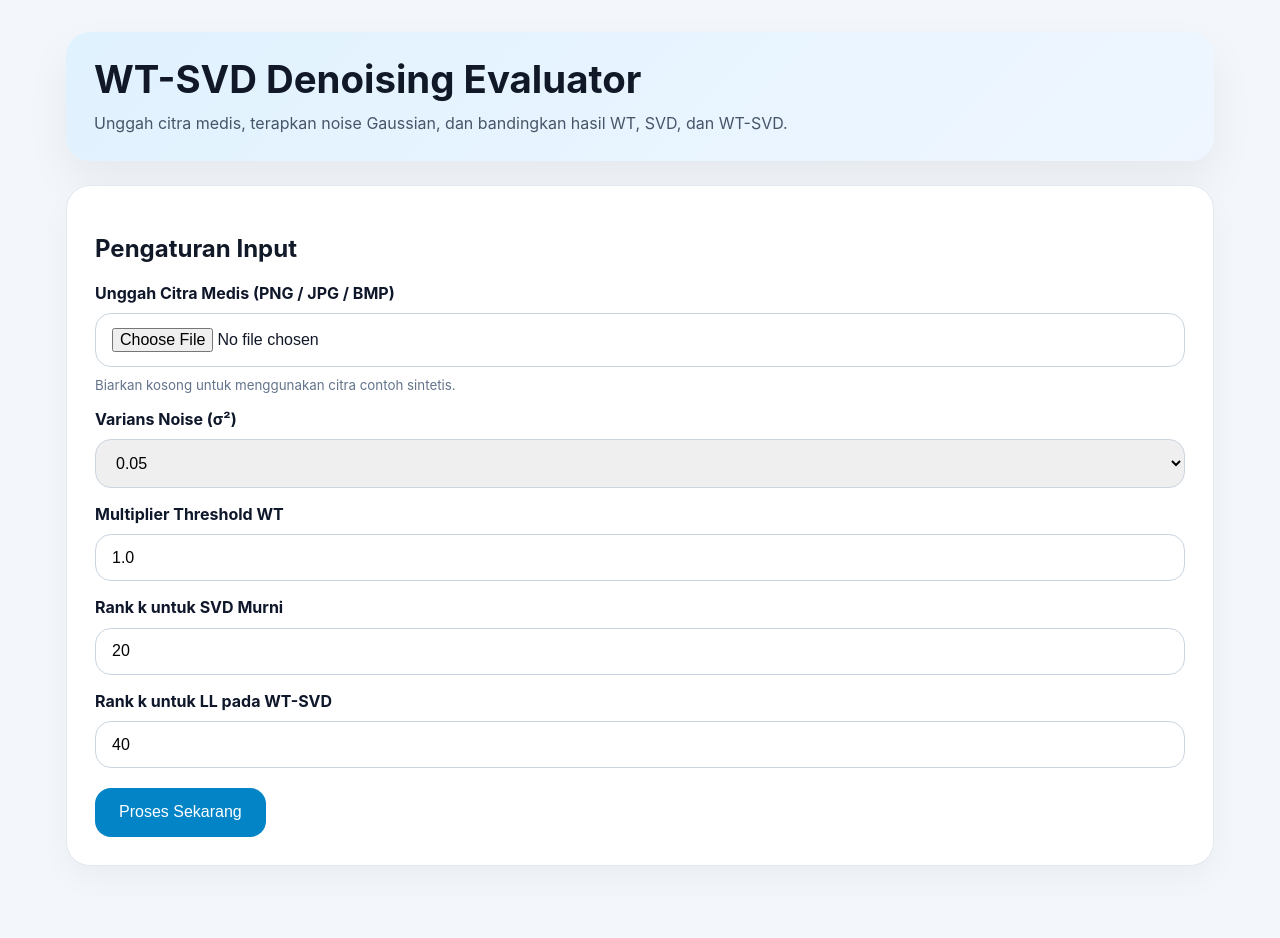
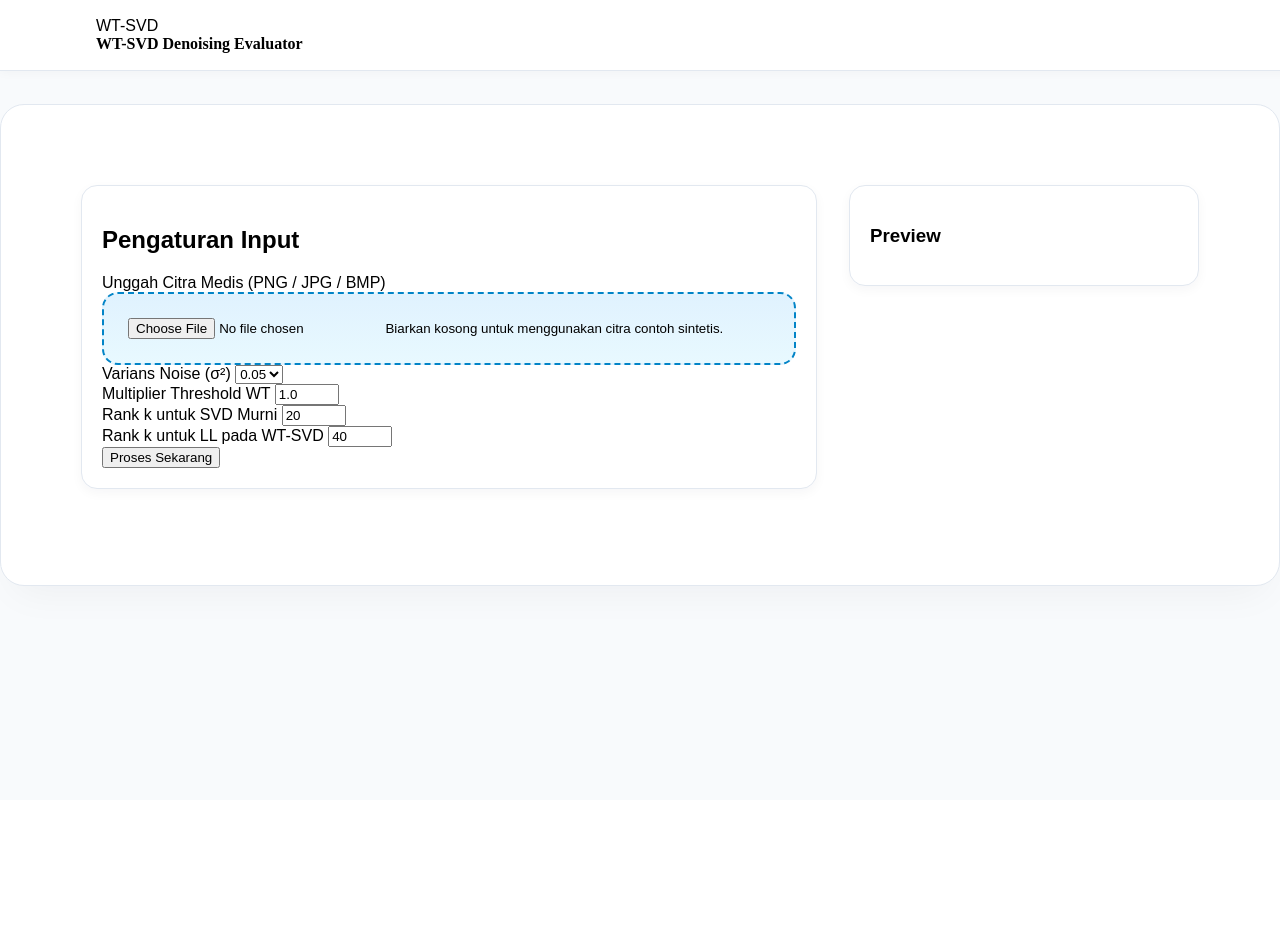
Before and after one commit to RosyidAl/Linear-Algebra-Final-Project, a Flask app: page / in a window 1280 px wide. After the commit the page ends 593 px from the top, so only its background shows below. Run offline with Flask 3, Linux system fonts and the light colour scheme.

Commit message:
feat(ui): mimic Streamlit layout; add client-side image resize before upload

```diff
--- a/static/style.css
+++ b/static/style.css
@@ -1,144 +1,80 @@
-:root {
-  color-scheme: light;
-  font-family: 'Inter', system-ui, sans-serif;
-  background: #f3f7fb;
-  color: #111827;
+ :root {
+  --primary: #0284C7;
+  --primary-hover: #0369A1;
+  --primary-light: #E0F2FE;
+  --bg-card: #FFFFFF;
+  --text-title: #0F172A;
+  --text-body: #334155;
+  --text-muted: #64748B;
+  --border-color: #E2E8F0;
 }
 
-* {
-  box-sizing: border-box;
+@import url('https://fonts.googleapis.com/css2?family=Cabinet+Grotesk:wght@700;800&family=Plus+Jakarta+Sans:wght@300;400;500;600;700;800&family=JetBrains+Mono:wght@400;500;600;700&display=swap');
+
+/* Menghilangkan Bar Native Streamlit (Deploy & Menu) dan Footer */
+header[data-testid="stHeader"],
+div[data-testid="stHeader"],
+footer {
+  display: none !important;
+  visibility: hidden !important;
 }
 
-body {
+/* Latar Belakang Luar Berdimensi */
+body, .stApp, div[data-testid="stAppViewContainer"] {
+  background-color: #F8FAFC !important;
+  font-family: 'Plus Jakarta Sans', sans-serif !important;
   margin: 0;
-  min-height: 100vh;
 }
 
-.page-shell {
-  max-width: 1180px;
-  margin: 0 auto;
-  padding: 2rem 1rem 3rem;
+.main .block-container {
+  background-color: var(--bg-card) !important;
+  padding: 3rem 5rem 4rem 5rem !important;
+  border-radius: 24px !important;
+  box-shadow: 0 20px 40px -15px rgba(15, 23, 42, 0.05) !important;
+  margin-top: 6.5rem !important;
+  margin-bottom: 4rem !important;
+  max-width: 1350px !important;
+  border: 1px solid var(--border-color) !important;
 }
 
-.page-header {
-  padding: 1.5rem 1.75rem;
-  margin-bottom: 1.5rem;
-  background: linear-gradient(135deg, #e0f2fe, #eff6ff);
-  border-radius: 24px;
-  box-shadow: 0 20px 45px rgba(15, 23, 42, 0.06);
+/* Header */
+.custom-header {
+  position: fixed !important;
+  top: 0 !important;
+  left: 0 !important;
+  right: 0 !important;
+  width: 100% !important;
+  height: 70px !important;
+  z-index: 99999 !important;
+  display: flex !important;
+  justify-content: space-between !important;
+  align-items: center !important;
+  padding: 0 6rem !important;
+  background-color: #FFFFFF !important;
+  border-bottom: 1px solid var(--border-color) !important;
+  box-shadow: 0 2px 10px rgba(15, 23, 42, 0.03) !important;
 }
 
-.page-header h1 {
-  margin: 0 0 0.5rem;
-  font-size: clamp(2rem, 3vw, 3rem);
+.custom-header .brand-name { font-weight: 800; font-family: 'Cabinet Grotesk', serif; }
+
+.block {
+  padding: 2rem 0;
 }
 
-.page-header p {
-  margin: 0;
-  color: #475569;
-  line-height: 1.7;
+.grid {
+  display: grid; grid-template-columns: 1fr 350px; gap: 2rem;
 }
 
-.card {
-  background: #ffffff;
-  border: 1px solid #e2e8f0;
-  border-radius: 24px;
-  padding: 1.75rem;
-  box-shadow: 0 12px 30px rgba(15, 23, 42, 0.04);
+.card { padding: 1.25rem; border-radius: 16px; background: white; border: 1px solid var(--border-color); box-shadow: 0 4px 12px rgba(15,23,42,0.04); }
+
+.file-uploader { border: 2px dashed var(--primary); padding: 1.5rem; border-radius: 16px; background: linear-gradient(180deg, var(--primary-light), #E8F9FF); }
+
+.metrics { margin-top: 1rem; }
+
+img.preview { width: 100%; border-radius: 12px; display: block; }
+
+@media (max-width: 900px) {
+  .grid { grid-template-columns: 1fr; }
+  .custom-header { padding: 0 1.25rem !important; }
+  .main .block-container { padding: 2rem !important; }
 }
-
-.form-card {
-  margin-bottom: 1.5rem;
-}
-
-.field-group,
-.field-row {
-  display: grid;
-  gap: 0.65rem;
-  margin-bottom: 1rem;
-}
-
-.field-row label,
-.field-group label {
-  font-weight: 700;
-  color: #0f172a;
-}
-
-.field-row input,
-.field-row select,
-.field-group input {
-  width: 100%;
-  padding: 0.85rem 1rem;
-  border: 1px solid #cbd5e1;
-  border-radius: 16px;
-  font-size: 1rem;
-}
-
-.field-group small {
-  color: #64748b;
-}
-
-.button {
-  display: inline-flex;
-  align-items: center;
-  justify-content: center;
-  margin-top: 0.25rem;
-  padding: 0.95rem 1.5rem;
-  background: #0284c7;
-  color: white;
-  border: none;
-  border-radius: 16px;
-  font-size: 1rem;
-  cursor: pointer;
-  transition: transform 0.15s ease, background 0.15s ease;
-}
-
-.button:hover {
-  transform: translateY(-1px);
-  background: #0369a1;
-}
-
-.images-grid {
-  display: grid;
-  gap: 1rem;
-  grid-template-columns: repeat(auto-fit, minmax(240px, 1fr));
-  margin-bottom: 1.5rem;
-}
-
-.images-grid div {
-  text-align: center;
-}
-
-.images-grid img {
-  width: 100%;
-  border-radius: 18px;
-  border: 1px solid #e2e8f0;
-}
-
-.metrics-card table {
-  width: 100%;
-  border-collapse: collapse;
-  margin-top: 1rem;
-}
-
-.metrics-card th,
-.metrics-card td {
-  padding: 0.9rem 1rem;
-  border: 1px solid #e2e8f0;
-  text-align: left;
-}
-
-.metrics-card th {
-  background: #f8fafc;
-  color: #0f172a;
-}
-
-.metrics-card tr:nth-child(even) {
-  background: #f8fafc;
-}
-
-@media (max-width: 720px) {
-  .page-shell {
-    padding: 1rem;
-  }
-}
--- a/templates/index.html
+++ b/templates/index.html
@@ -7,22 +7,29 @@
   <link rel="stylesheet" href="/static/style.css" />
 </head>
 <body>
-  <div class="page-shell">
-    <header class="page-header">
+  <div class="custom-header">
+    <div class="header-left">
+      <div class="logo-icon">WT-SVD</div>
+      <div class="brand-name">WT-SVD Denoising Evaluator</div>
+    </div>
+    <div class="header-right">
+      <div class="status-badge">Demo</div>
+    </div>
+  </div>
+
+  <main class="main">
+    <div class="block-container">
+      <div class="block grid">
         <div>
-        <h1>WT-SVD Denoising Evaluator</h1>
-        <p>Unggah citra medis, terapkan noise Gaussian, dan bandingkan hasil WT, SVD, dan WT-SVD.</p>
-      </div>
-    </header>
-
-    <main>
-      <section class="card form-card">
+          <section class="card">
             <h2>Pengaturan Input</h2>
-        <form method="post" enctype="multipart/form-data">
+            <form id="main-form" method="post" enctype="multipart/form-data">
               <div class="field-group">
                 <label for="image">Unggah Citra Medis (PNG / JPG / BMP)</label>
+                <div class="file-uploader">
                   <input type="file" id="image" name="image" accept="image/png, image/jpeg, image/bmp" />
                   <small>Biarkan kosong untuk menggunakan citra contoh sintetis.</small>
+                </div>
               </div>
 
               <div class="field-row">
@@ -52,35 +59,44 @@
               <button type="submit" class="button">Proses Sekarang</button>
             </form>
           </section>
+        </div>
+
+        <aside>
+          <section class="card">
+            <h3>Preview</h3>
+            <img id="preview-img" class="preview" src="" alt="Preview" style="display:none" />
+          </section>
+        </aside>
+      </div>
 
       {% if result %}
-      <section class="card results-card">
+      <div class="block">
+        <section class="card">
           <h2>Hasil Denoising</h2>
-
-        <div class="images-grid">
+          <div class="grid">
             <div>
-            <h3>Citra Asli</h3>
-            <img src="{{ result.original_data }}" alt="Original image" />
+              <h4>Citra Asli</h4>
+              <img src="{{ result.original_data }}" class="preview" />
             </div>
             <div>
-            <h3>Citra Noisy</h3>
-            <img src="{{ result.noisy_data }}" alt="Noisy image" />
+              <h4>Citra Noisy</h4>
+              <img src="{{ result.noisy_data }}" class="preview" />
             </div>
             <div>
-            <h3>WT Murni</h3>
-            <img src="{{ result.wt_data }}" alt="WT image" />
+              <h4>WT Murni</h4>
+              <img src="{{ result.wt_data }}" class="preview" />
             </div>
             <div>
-            <h3>SVD Murni</h3>
-            <img src="{{ result.svd_data }}" alt="SVD image" />
+              <h4>SVD Murni</h4>
+              <img src="{{ result.svd_data }}" class="preview" />
             </div>
             <div>
-            <h3>WT-SVD</h3>
-            <img src="{{ result.wtsvd_data }}" alt="WT-SVD image" />
+              <h4>WT-SVD</h4>
+              <img src="{{ result.wtsvd_data }}" class="preview" />
             </div>
           </div>
 
-        <div class="metrics-card">
+          <div class="metrics">
             <h3>Perbandingan Metrik</h3>
             <table>
               <thead>
@@ -106,8 +122,72 @@
             </table>
           </div>
         </section>
+      </div>
       {% endif %}
+
+    </div>
   </main>
-  </div>
+
+  <script>
+  // Client-side image resize before upload to avoid Vercel payload limits
+  const input = document.getElementById('image');
+  const preview = document.getElementById('preview-img');
+  const form = document.getElementById('main-form');
+
+  input.addEventListener('change', (e) => {
+    const file = e.target.files[0];
+    if (!file) { preview.style.display = 'none'; return; }
+    const reader = new FileReader();
+    reader.onload = function(ev) {
+      preview.src = ev.target.result;
+      preview.style.display = 'block';
+    }
+    reader.readAsDataURL(file);
+  });
+
+  form.addEventListener('submit', async (ev) => {
+    ev.preventDefault();
+
+    const file = input.files[0];
+    const fd = new FormData();
+
+    // append numeric fields
+    fd.append('noise_var', document.getElementById('noise_var').value);
+    fd.append('wt_multiplier', document.getElementById('wt_multiplier').value);
+    fd.append('k_svd', document.getElementById('k_svd').value);
+    fd.append('k_wtsvd', document.getElementById('k_wtsvd').value);
+
+    if (file) {
+      // resize image using canvas
+      const img = new Image();
+      const dataUrl = await new Promise((res) => {
+        const r = new FileReader();
+        r.onload = () => res(r.result);
+        r.readAsDataURL(file);
+      });
+      img.src = dataUrl;
+      await new Promise((res) => img.onload = res);
+
+      const maxDim = 1024; // max width/height
+      let { width, height } = img;
+      let scale = Math.min(1, maxDim / Math.max(width, height));
+      const canvas = document.createElement('canvas');
+      canvas.width = Math.round(width * scale);
+      canvas.height = Math.round(height * scale);
+      const ctx = canvas.getContext('2d');
+      ctx.drawImage(img, 0, 0, canvas.width, canvas.height);
+
+      const blob = await new Promise((resolve) => canvas.toBlob(resolve, 'image/jpeg', 0.8));
+      fd.append('image', blob, file.name.replace(/\.[^.]+$/, '.jpg'));
+    }
+
+    // submit via fetch and replace page content with response
+    const resp = await fetch('/', { method: 'POST', body: fd });
+    const text = await resp.text();
+    document.open();
+    document.write(text);
+    document.close();
+  });
+  </script>
 </body>
 </html>
```
Lines whose indentation alone changed are shown as unchanged.
